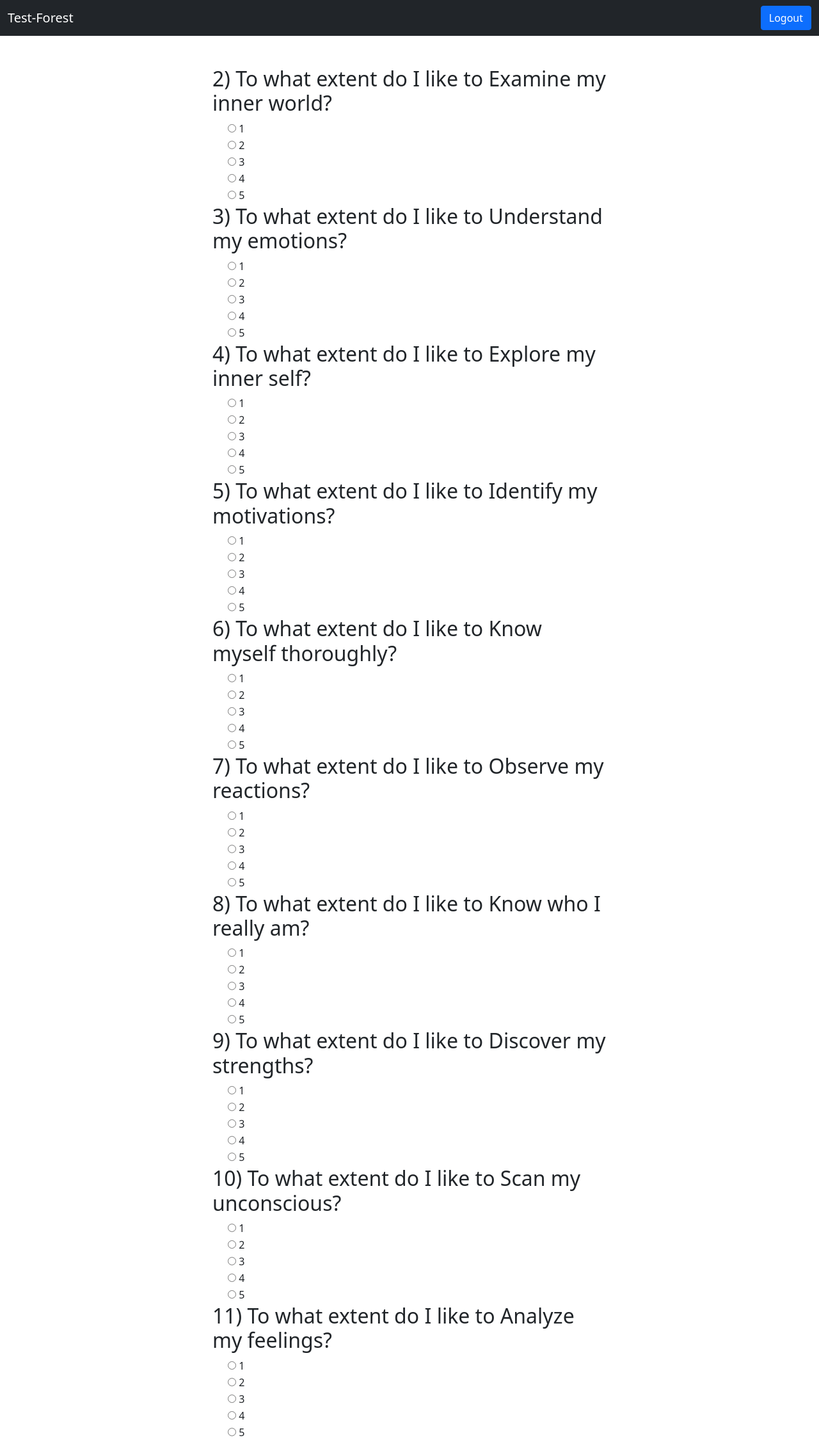
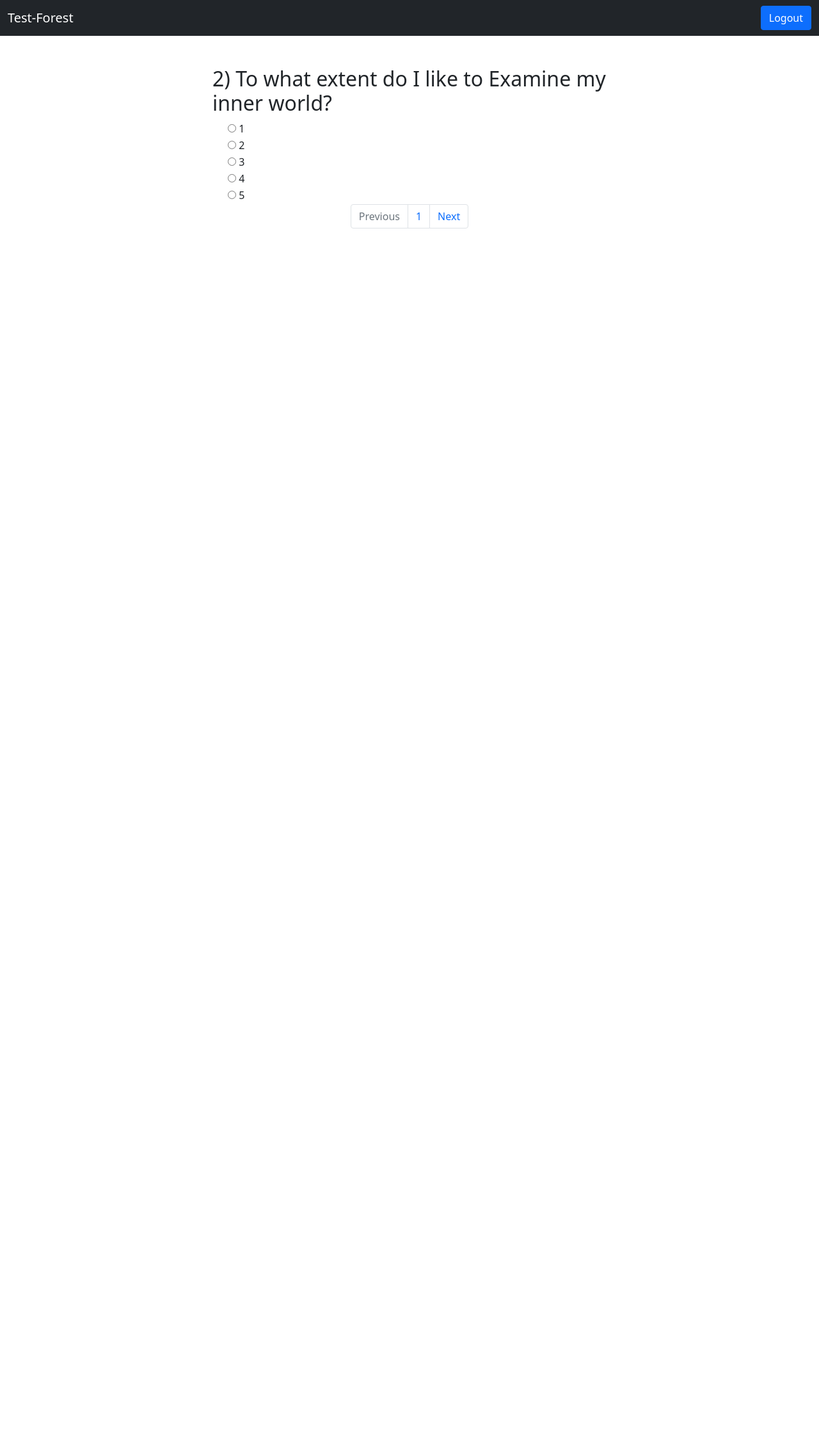
Before and after one commit to MiqueasAguirreANX/test-forest, a Django app: page / in a window 1280 px wide. Shown: the top 2250 px of the page at 64% size. After the commit the page ends 357 px from the top, so only its background shows below. Run offline with Django 3.2, Linux system fonts and the light colour scheme; a user stored in the database is signed in; data comes from the database, SQL or seed files in the repository; both versions use the stored data as it was after the commit.

Commit message:
submit button end, and one question for page

```diff
--- a/test_forest_sigma/core/views.py
+++ b/test_forest_sigma/core/views.py
@@ -12,13 +12,13 @@ from django.core.paginator import Paginator
 def index(request):
     if request.method == 'POST':
         questions = Question.objects.all()
-        paginator = Paginator(questions, 11)
+        paginator = Paginator(questions, 1)
         page_number = request.GET.get('page')
         page_obj = paginator.get_page(page_number)
         return render(request, 'question.html', {"message": "you have submitted the form", 'page_obj': page_obj})
 
     questions = Question.objects.all()
-    paginator = Paginator(questions, 11)
+    paginator = Paginator(questions, 1)
     page_number = request.GET.get('page')
     page_obj = paginator.get_page(page_number)
     return render(request, "question.html", {'page_obj': page_obj})
--- a/test_forest_sigma/templates/question.html
+++ b/test_forest_sigma/templates/question.html
@@ -47,7 +47,7 @@
     {% endfor %}
 
 </div>
-{% if page_obj.has_previous %}
+{% if not page_obj.has_next %}
 <div class="container col-lg-6 mt-4">
   <button class="btn btn-primary" type="submit" id="submit">Submit</button>
 </div>
```
Also changed, not shown: test_forest_sigma/db.sqlite3.
